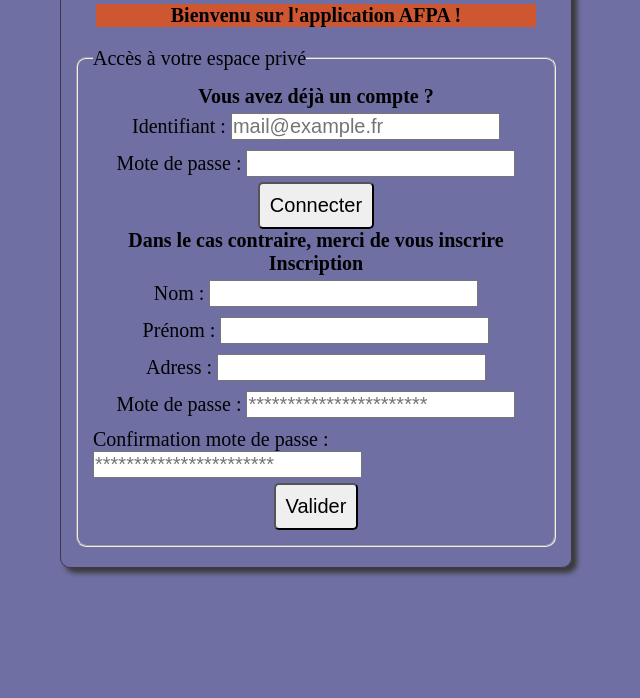
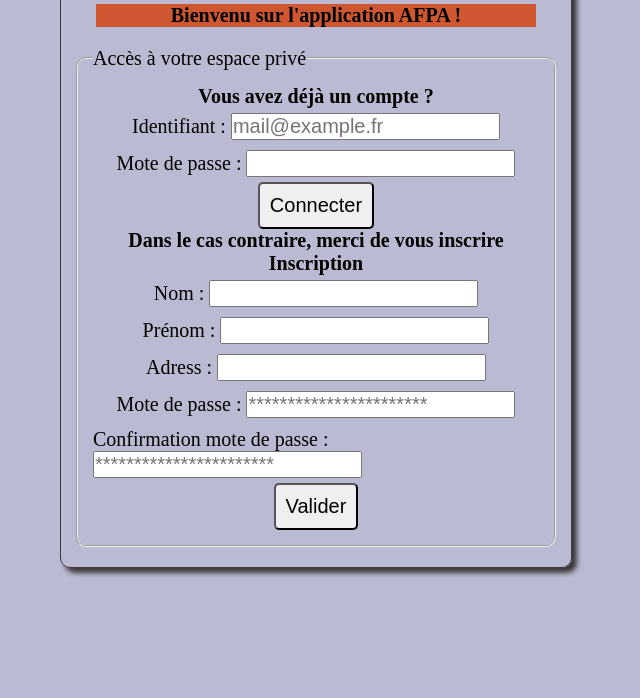
Before and after one commit to Ataf90/afpainscription, a plain HTML site: page index.html in a window 1280 px wide. Shown: the part 102-800 px from the top of the page, without its empty margins (324-964 px from the left). Drawn offline with Linux system fonts and the light colour scheme.

Commit message:
Finish my website inscriptionAfpa 5

```diff
--- a/assets/style/style.css
+++ b/assets/style/style.css
@@ -14,7 +14,7 @@
   box-shadow: 5px 5px 5px #3a3939;
 }
 .ma-class {
-  background-color: rgb(111, 111, 163);
+  background-color: rgb(186, 186, 210);
 }
 #mon_id {
   background-color: rgb(206, 87, 50);
```
